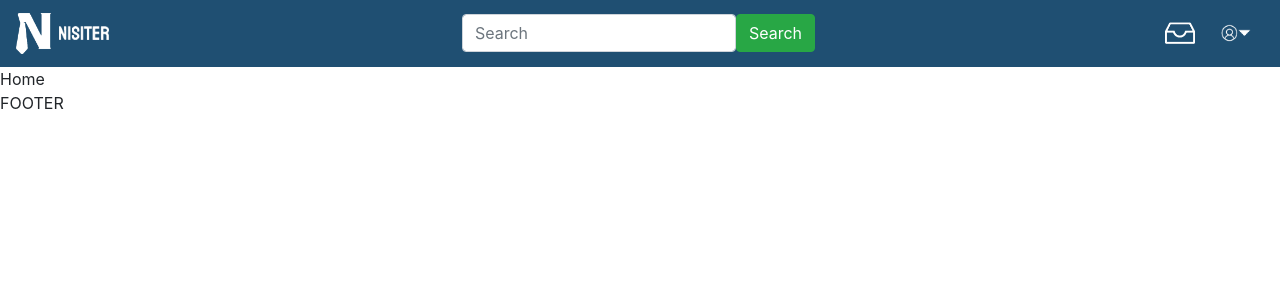
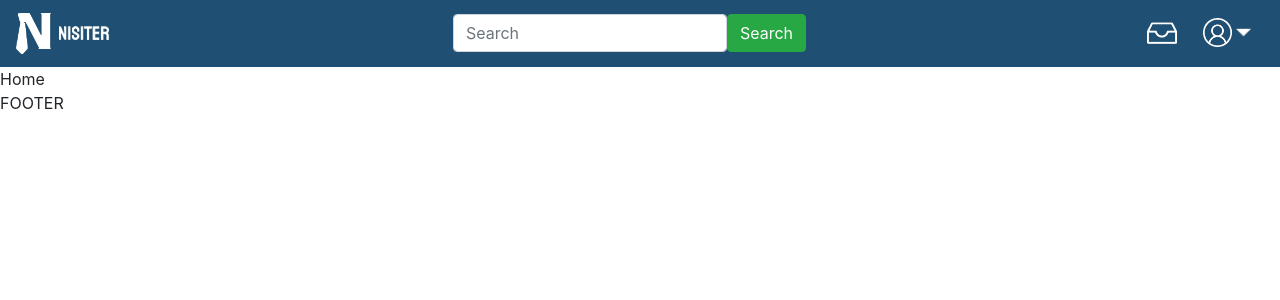
Before and after one commit to 2110336-SoftwareEngineering2/sec3_ALLA, a React (Create React App) app in the folder frontend/: page / in a window 1280 px wide. Shown: the top 300 px of the page. Built offline with nearby package versions, Linux system fonts and the light colour scheme.

Commit message:
edit profile icon in nav-bar

```diff
--- a/frontend/src/components/Navigation/index.js
+++ b/frontend/src/components/Navigation/index.js
@@ -5,6 +5,7 @@ import profile_image from "../../assets/nav_photo/profile.png";
 import nisiter_logo from "../../assets/nav_photo/N.png";
 import nisiter_logo_1 from "../../assets/nav_photo/N_1.png";
 import inbox_image_1 from "../../assets/nav_photo/profile_arrow.png";
+import arrow from "../../assets/nav_photo/arrow.png";
 
 export default function Navigation() {
   //return <div><div className="nav-container">NAV</div><div className="nav-spacer"></div></div>;
@@ -48,7 +49,7 @@ export default function Navigation() {
                 class="btn btn-default"
                 onClick={() => setDropdown(!dropDown)}
               >
-                <img src={inbox_image_1} width="30" />
+                <span><img src={profile_image} width="33" className = "pr-1" /><img src={arrow} width="15" /></span>
               </button>
             </div>
             <div className="dropdown-item-container position-relative d-flex flex-row-reverse">
```
Also changed, not shown: frontend/src/assets/nav_photo/arrow.png (added).
